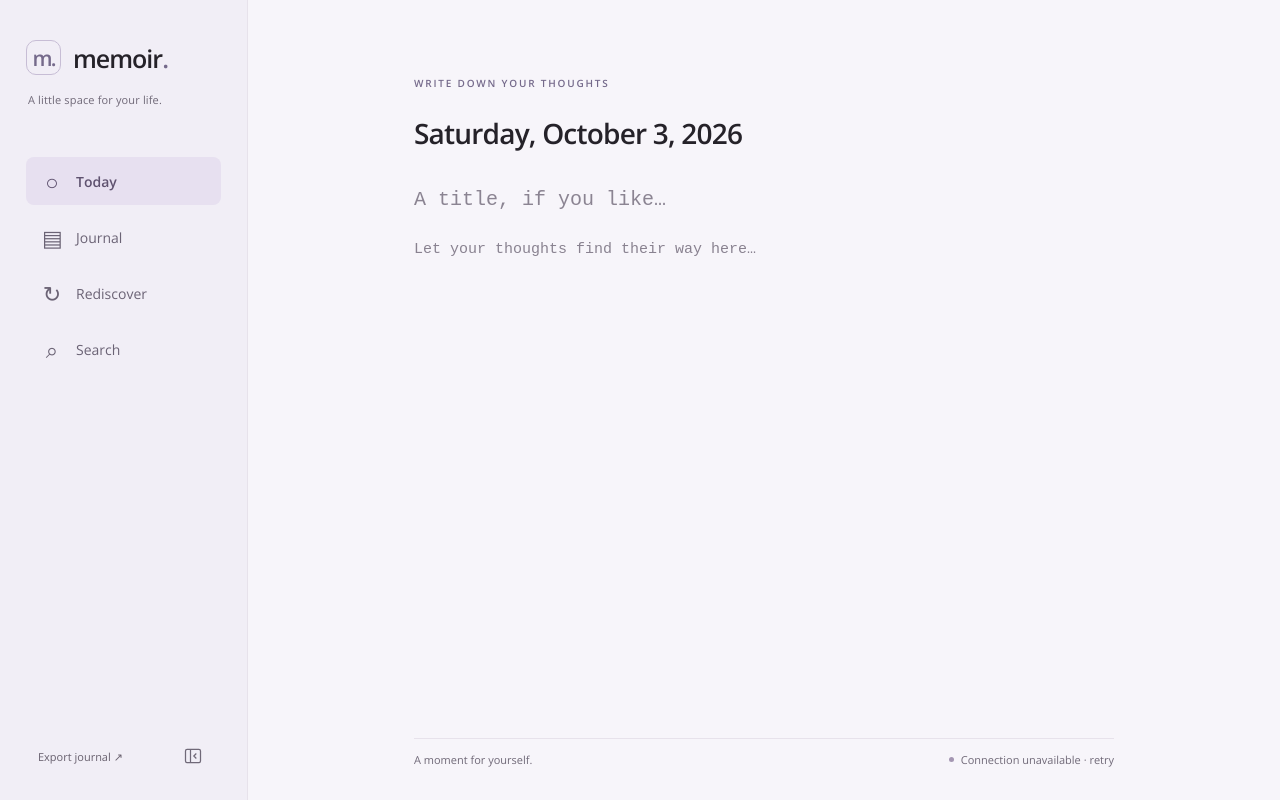
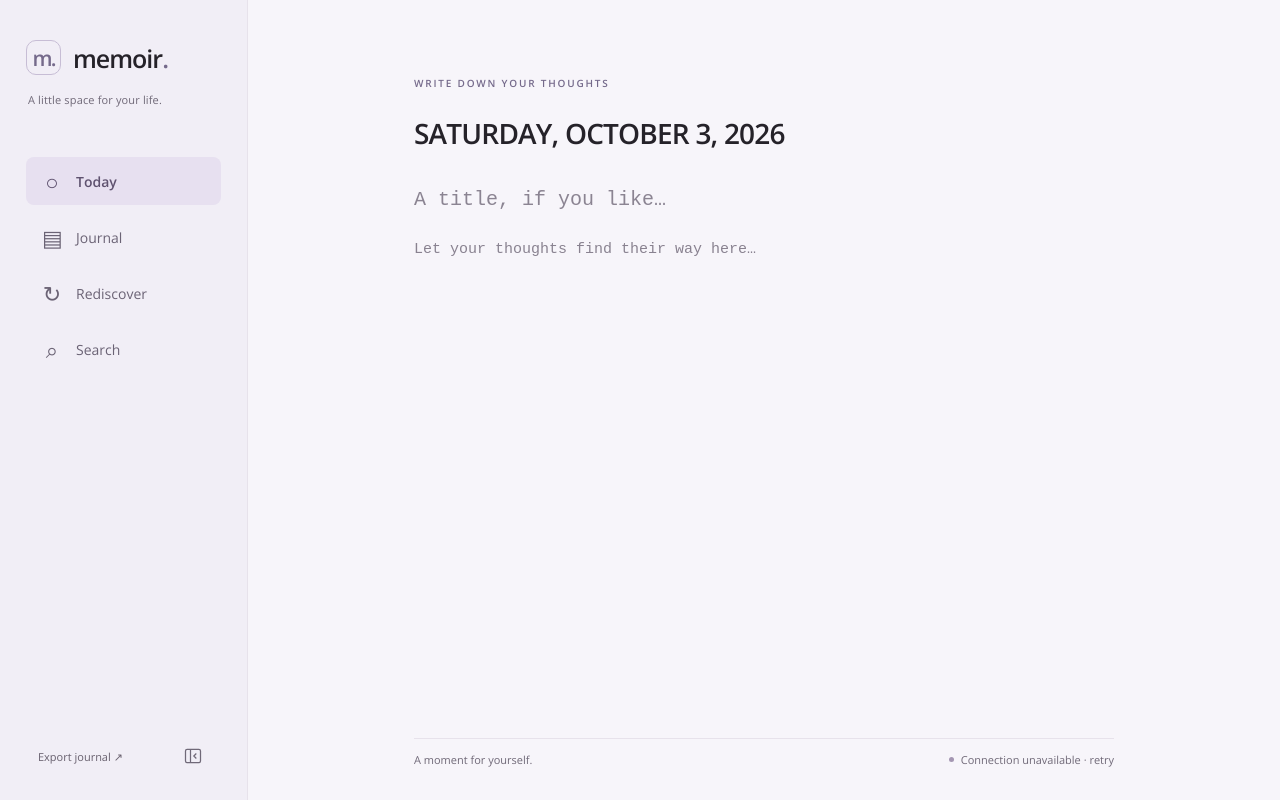
Before and after one commit to venkxycodes/memoir, a React (Vite) app in the folder frontend/: page / in a window 1280 px wide. Built offline with nearby package versions, Linux system fonts and the light colour scheme; no server answers; a web font is replaced by a local one.

Commit message:
feat: uppercase journal date headings

```diff
--- a/frontend/src/styles/global.css
+++ b/frontend/src/styles/global.css
@@ -253,6 +253,9 @@ h2 {
 }
 .editor-header {
   margin-bottom: 32px;
+}
+.editor-header h1 {
+  text-transform: uppercase;
 }
 .date-note {
   font-size: 13px;
```
